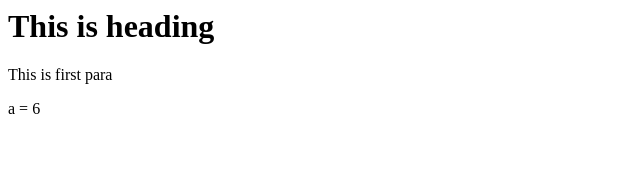
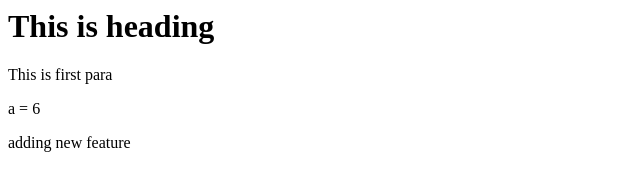
Before and after one commit to mandarangchekar/course-of-web-dev, a plain HTML site: page index.html in a window 1280 px wide. Shown: the whole page, without its empty margins (0-640 px from the left). Drawn offline with Linux system fonts and the light colour scheme.

Commit message:
adding a feature

```diff
--- a/index.html
+++ b/index.html
@@ -8,5 +8,6 @@
             <h1>This is heading</h1>
             <p>This is first para</p>
             a = 6
+            <p>adding new feature</p>
         </body>
     </html>
```
